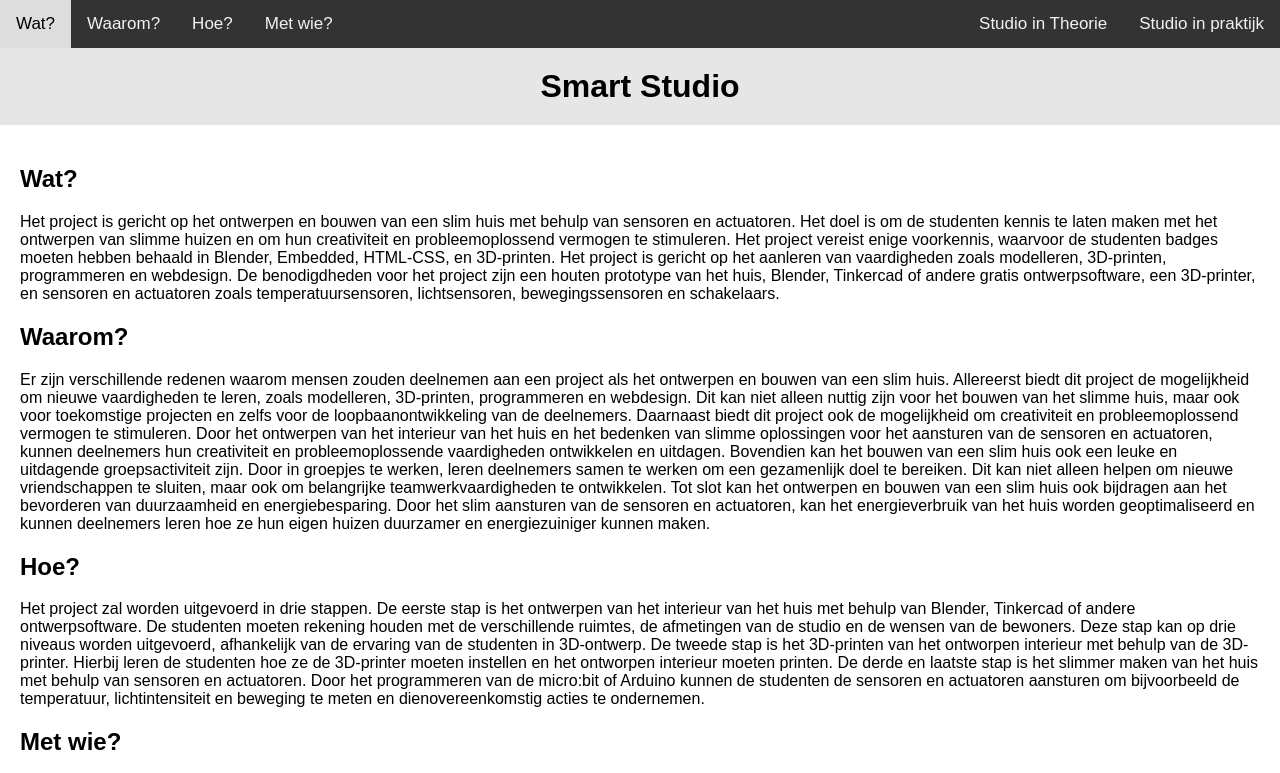
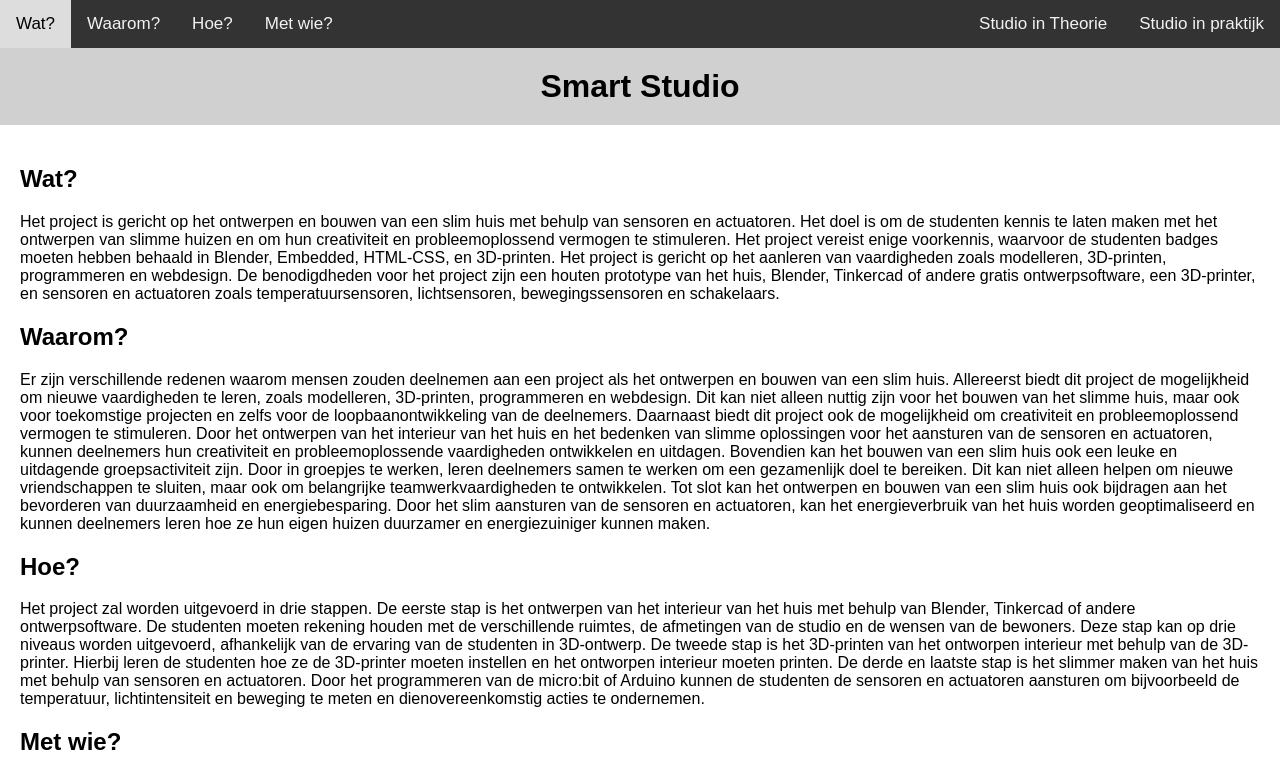
Before and after one commit to DR-Dev-Jack/Smart-Studio-Metis, a plain HTML site: page index.html in a window 1280 px wide. Shown: the top 773 px of the page. Drawn offline with Linux system fonts and the light colour scheme.

Commit message:
banner background color
banner background is now slightly darker

```diff
--- a/index.css
+++ b/index.css
@@ -6,7 +6,7 @@ body {
 }
 
 header {
-    background-color: #e6e6e6;
+    background-color: #d0d0d0;
     text-align: center;
     padding: 20px;
 }
```
